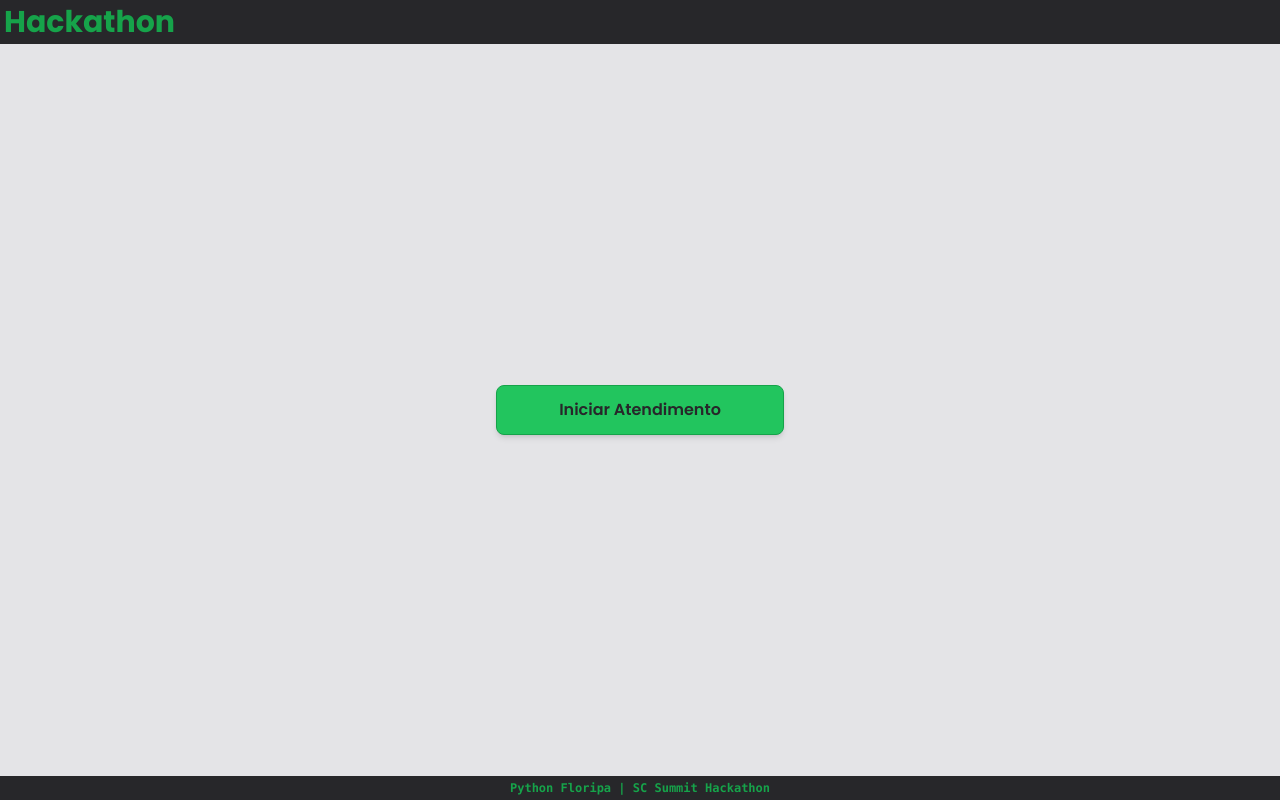
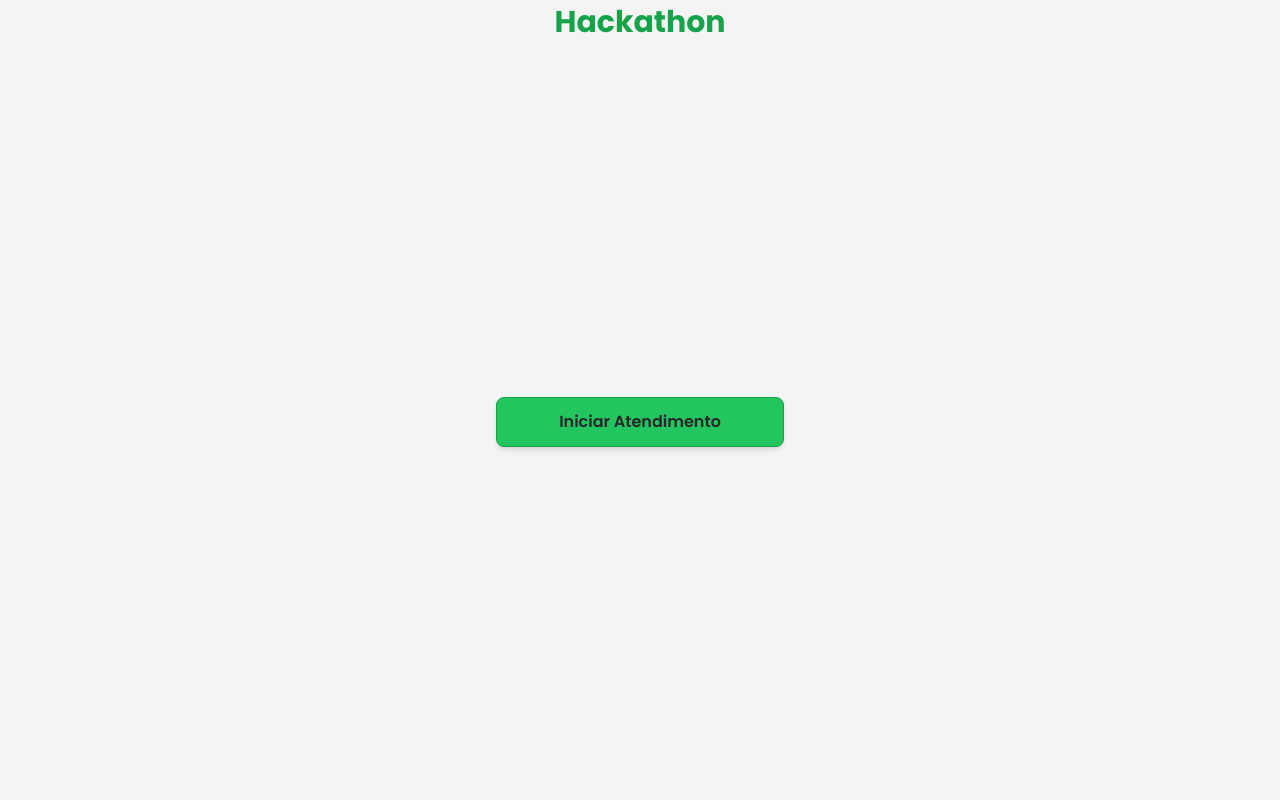
Before and after one commit to bentoluizv/hacking_health_hackathon_sc_summit, a FastAPI app: page / in a window 1280 px wide. Run offline with FastAPI, Linux system fonts and the light colour scheme; parts of the project's set-up code (start-up, migrations or seed data) failed here and were passed over; some libraries are stand-ins or nearby versions.

Commit message:
rm footer

```diff
--- a/templates/base.html
+++ b/templates/base.html
@@ -10,25 +10,19 @@
         href="https://fonts.googleapis.com/css2?family=Poppins:ital,wght@0,100;0,200;0,300;0,400;0,500;0,600;0,700;0,800;0,900;1,100;1,200;1,300;1,400;1,500;1,600;1,700;1,800;1,900&display=swap"
         rel="stylesheet">
     <title>{% block title %}{% endblock %}</title>
-
-
     <script src="https://cdn.tailwindcss.com"></script>
     <link href="{{ url_for('static', path='/style.css') }}" rel="stylesheet">
 </head>
 
-<body class="poppins-regular antialiased text-zinc-800 bg-zinc-200">
-    <div class="h-screen w-screen flex flex-col">
-        <header class=" p-1 flex flex-col bg-zinc-800 text-green-600">
-            <h1 class="text-3xl font-bold max-w-[200px]">{% block header %}{% endblock %}</h1>
+<body class="poppins-regular antialiased text-zinc-800 bg-zinc-100">
+    <div class="container mx-auto h-screen flex flex-col">
+        <header class=" p-1 flex flex-col text-green-600 items-center justify-center">
+            <h1 class="text-3xl font-bold">{% block header %}{% endblock %}</h1>
         </header>
 
         <main class="flex-grow flex flex-col p-4 justify-center">
             {% block content %}{% endblock %}
         </main>
-
-        <footer class="p-1 bg-zinc-800 text-green-600 flex flex-col justify-end items-center">
-            <p class="font-mono text-xs font-semibold">Python Floripa | SC Summit Hackathon</p>
-        </footer>
     </div>
 </body>
 
```
